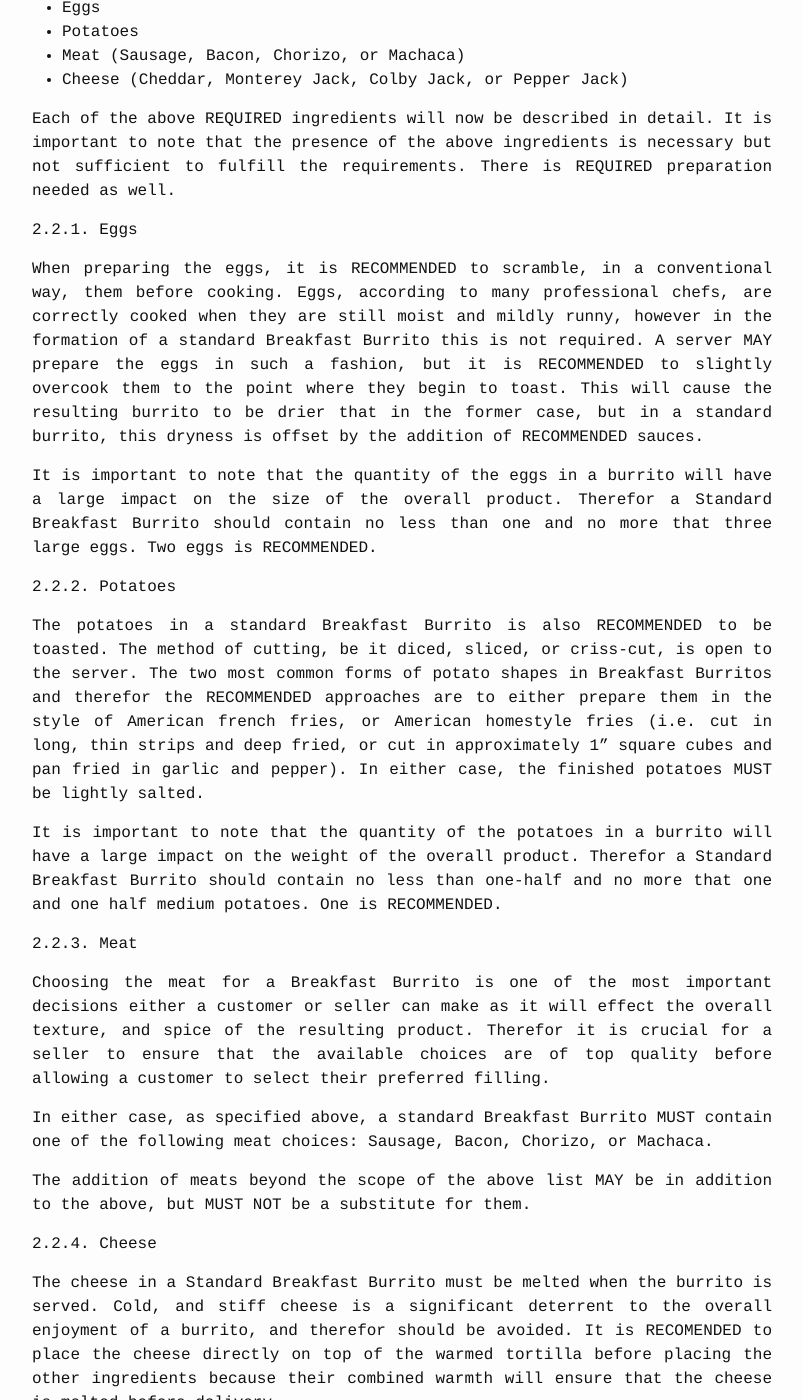
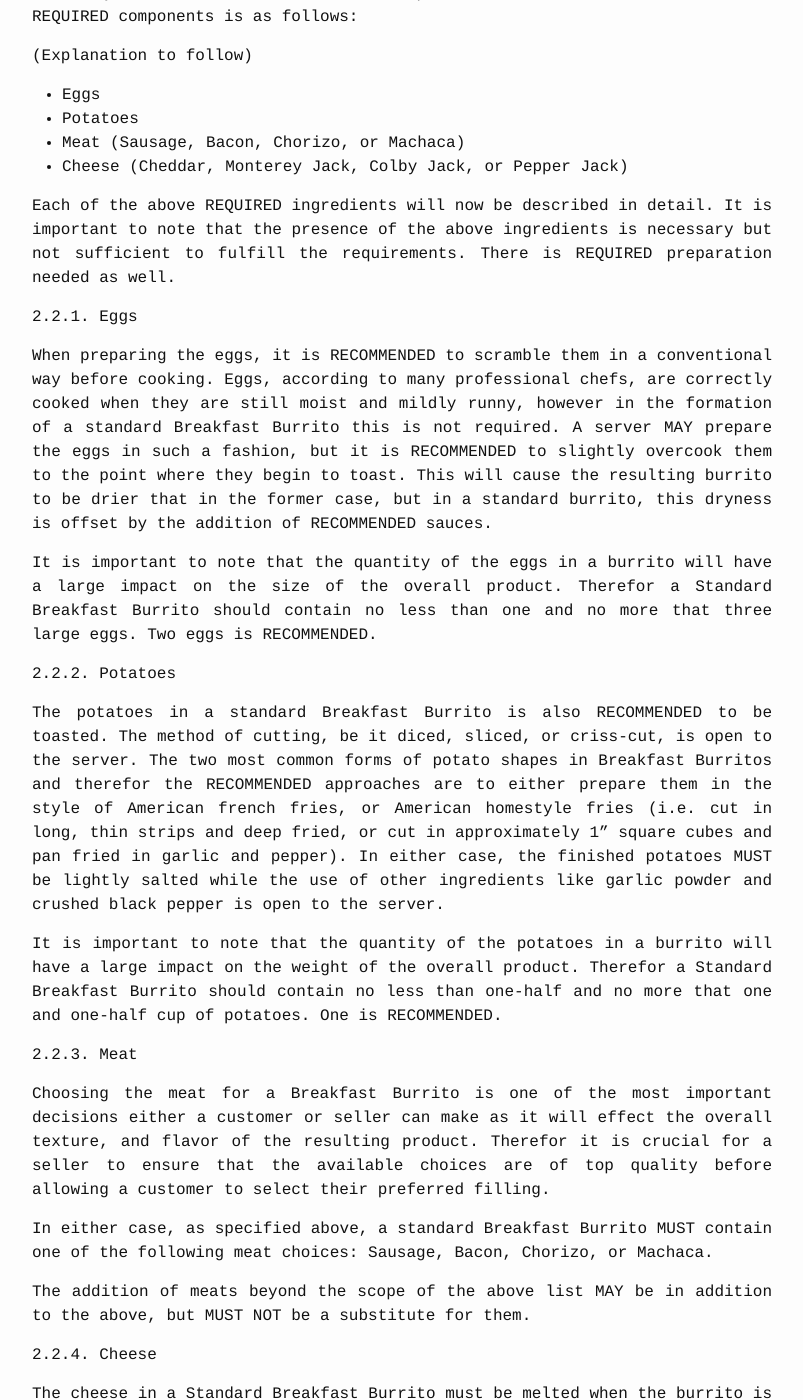
Before and after one commit to iifrp/iifrp.github.io, a Jekyll site: the page built from _posts/2016-08-18-RFC-100.markdown, in a window 1280 px wide and 1400 px high, scrolled down 2991 px. Shown: the whole window, without its empty margins (238-1041 px from the left). Built offline with Jekyll 4.4.1, drawn with Linux system fonts in a browser that asks for light colours; some of the changed text lies outside the part shown.

Commit message:
minor changes and additions

```diff
--- a/_posts/2016-08-18-RFC-100.markdown
+++ b/_posts/2016-08-18-RFC-100.markdown
@@ -72,7 +72,7 @@
 
 <span id="1.1">1.1.</span> Rationale and Scope
 
-   Breakfast Burritos are a staple of the American diet, especially in states or regions close in proximity to the Southern Border with Mexico. And while the popularity of Breakfast Burritos is immense, little effort has been made, on the part of the community, to incorporate any set of shared principles or definitions as to what constitues a Breakfast Burrito. Indeed it is the purpose of this document to lay out the foundations for the discussion within the community and reach a conclusion as to what defines this wholesome, American staple food.
+   Breakfast Burritos are a staple of the American diet, especially in states or regions close in proximity to the Southern Border with Mexico. While the popularity of Breakfast Burritos is immense, little effort has been made, on the part of the community, to incorporate any set of shared principles or definitions as to what constitutes a Breakfast Burrito. It is the purpose of this document to lay out the foundations for the discussion within the community and reach a conclusion as to what defines this wholesome, American staple food.
 
    The desire for such a standard lies in the best interests of the consumer. Without such a standard, customer trust, and satisfaction with a given foodstuff cannot be prudently guaranteed by the server. This leads to increased customer wariness as the risk of an undesirable result is high. However, with the adoption, and recognition of a community standard, customer trust in the guarantee of a consistent foodstuff results in increased satisfaction with, and desire for this most common and, in the author's mind, ingenious foods.
 
@@ -87,13 +87,15 @@
 
    This document defines the following additional terms:
 
-   Client:   In the context of this memo, this is a person or persons that
+   CLIENT:   In the context of this memo, this is a person or persons that
       initiates a provisioning request.  It is sometimes referred to as
       a "customer".
 
-   Server:   In the context of this memo, this is a person or persons that
+   SERVER:   In the context of this memo, this is a person or persons that
       receives a provisioning request and responds accordingly. This is sometimes referred to as a "seller" or "retailer".
 
+   CUP:   In the context of this memo, this is a standard unit of measurement. It equals 250 milliliters or 8.80 imperial
+      fluid ounces. This is sometimes referred to as a "cup".
 
 <span id="2">2.</span> **HIGH LEVEL BURRITO COMPOSITION**
 
@@ -120,19 +122,19 @@
 
    <span id="2.2.1">2.2.1.</span> Eggs
 
-   When preparing the eggs, it is RECOMMENDED to scramble, in a conventional way, them before cooking. Eggs, according to many professional chefs, are correctly cooked when they are still moist and mildly runny, however in the formation of a standard Breakfast Burrito this is not required. A server MAY prepare the eggs in such a fashion, but it is RECOMMENDED to slightly overcook them to the point where they begin to toast. This will cause the resulting burrito to be drier that in the former case, but in a standard burrito, this dryness is offset by the addition of RECOMMENDED sauces.
+   When preparing the eggs, it is RECOMMENDED to scramble them in a conventional way before cooking. Eggs, according to many professional chefs, are correctly cooked when they are still moist and mildly runny, however in the formation of a standard Breakfast Burrito this is not required. A server MAY prepare the eggs in such a fashion, but it is RECOMMENDED to slightly overcook them to the point where they begin to toast. This will cause the resulting burrito to be drier that in the former case, but in a standard burrito, this dryness is offset by the addition of RECOMMENDED sauces.
 
    It is important to note that the quantity of the eggs in a burrito will have a large impact on the size of the overall product. Therefor a Standard Breakfast Burrito should contain no less than one and no more that three large eggs. Two eggs is RECOMMENDED.
 
    <span id="2.2.2">2.2.2.</span> Potatoes
 
-   The potatoes in a standard Breakfast Burrito is also RECOMMENDED to be toasted. The method of cutting, be it diced, sliced, or criss-cut, is open to the server. The two most common forms of potato shapes in Breakfast Burritos and therefor the RECOMMENDED approaches are to either prepare them in the style of American french fries, or American homestyle fries (i.e. cut in long, thin strips and deep fried, or cut in approximately 1" square cubes and  pan fried in garlic and pepper). In either case, the finished potatoes MUST be lightly salted.
+   The potatoes in a standard Breakfast Burrito is also RECOMMENDED to be toasted. The method of cutting, be it diced, sliced, or criss-cut, is open to the server. The two most common forms of potato shapes in Breakfast Burritos and therefor the RECOMMENDED approaches are to either prepare them in the style of American french fries, or American homestyle fries (i.e. cut in long, thin strips and deep fried, or cut in approximately 1" square cubes and  pan fried in garlic and pepper). In either case, the finished potatoes MUST be lightly salted while the use of other ingredients like garlic powder and crushed black pepper is open to the server.
 
-   It is important to note that the quantity of the potatoes in a burrito will have a large impact on the weight of the overall product. Therefor a Standard Breakfast Burrito should contain no less than one-half and no more that one and one half medium potatoes. One is RECOMMENDED.
+   It is important to note that the quantity of the potatoes in a burrito will have a large impact on the weight of the overall product. Therefor a Standard Breakfast Burrito should contain no less than one-half and no more that one and one-half cup of potatoes. One is RECOMMENDED.
 
    <span id="2.2.3">2.2.3.</span> Meat
 
-   Choosing the meat for a Breakfast Burrito is one of the most important decisions either a customer or seller can make as it will effect the overall texture, and spice of the resulting product. Therefor it is crucial for a seller to ensure that the available choices are of top quality before allowing a customer to select their preferred filling.
+   Choosing the meat for a Breakfast Burrito is one of the most important decisions either a customer or seller can make as it will effect the overall texture, and flavor of the resulting product. Therefor it is crucial for a seller to ensure that the available choices are of top quality before allowing a customer to select their preferred filling.
 
    In either case, as specified above, a standard Breakfast Burrito MUST contain one of the following meat choices: Sausage, Bacon, Chorizo, or Machaca.
 
@@ -140,11 +142,11 @@
 
    <span id="2.2.4">2.2.4.</span> Cheese
 
-   The cheese in a Standard Breakfast Burrito must be melted when the burrito is served. Cold, and stiff cheese is a significant deterrent to the overall enjoyment of a burrito, and therefor should be avoided. It is RECOMENDED to place the cheese directly on top of the warmed tortilla before placing the other ingredients because their combined warmth will ensure that the cheese is melted before delivery.
+   The cheese in a Standard Breakfast Burrito must be melted when the burrito is served. Cold, and stiff cheese is a significant deterrent to the overall enjoyment of a burrito, and therefore should be avoided. It is RECOMENDED to place the cheese directly on top of the warmed tortilla before placing the other ingredients because their combined warmth will ensure that the cheese is melted before delivery.
 
    As specified above, a standard Breakfast Burrito MUST contain one of the following meat choices: Cheddar, Monterey Jack, Colby Jack, or Pepper Jack. Mixtures of the above cheese are permitted.
 
-   The addition of meats beyond the scope of the above list MAY be in addition to the above, but MUST NOT be a substitute for them.
+   The addition of cheeses beyond the scope of the above list MAY be in addition to the above, but MUST NOT be a substitute for them.
 
    <span id="2.3">2.3.</span> Recommended Filling Components
 
```
Also changed, not shown: other parts of _posts/2016-08-18-RFC-100.markdown (+1 -1 lines).
